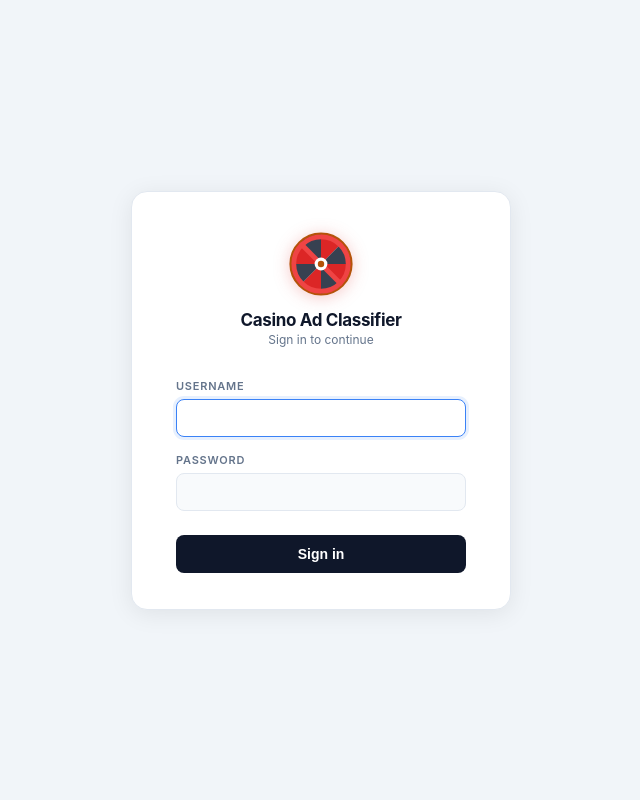
After one commit to MarkoO81/casino-ad-classifier, a Flask app: page /login in a window 1280 px wide. The commit adds this page. Shown: the whole page, without its empty margins (319-959 px from the left). Run offline with Flask 3, Linux system fonts and the light colour scheme.

Commit message:
Add login page with session-based auth (admin/admin hardcoded)
All routes protected by login_required decorator. Login page shows
the roulette wheel logo. Logout link in every page header.

Co-Authored-By: Claude Sonnet 4.6 <noreply@anthropic.com>

```diff
--- a/app.py
+++ b/app.py
@@ -13,7 +13,8 @@ logging.basicConfig(
     force=True,
 )
 
-from flask import Flask, render_template, request, redirect, url_for, flash, jsonify
+from flask import Flask, render_template, request, redirect, url_for, flash, jsonify, session
+from functools import wraps
 from examples.process_ad import process_ad, DEMO_ADS
 from src.classifier import GamblingAdClassifier
 from src.web_scanner import scan_url
@@ -26,6 +27,18 @@ import src.url_check as url_check
 
 app = Flask(__name__)
 app.secret_key = "casino-classifier-dev"
+
+_LOGIN_USER = "admin"
+_LOGIN_PASS = "admin"
+
+
+def login_required(f):
+    @wraps(f)
+    def decorated(*args, **kwargs):
+        if not session.get("logged_in"):
+            return redirect(url_for("login", next=request.path))
+        return f(*args, **kwargs)
+    return decorated
 
 # Start background scheduler on first import
 _settings = cfg.load()
@@ -159,7 +172,26 @@ def _compute_source_stats(results: list) -> dict:
     return stats
 
 
+@app.route("/login", methods=["GET", "POST"])
+def login():
+    error = None
+    if request.method == "POST":
+        if (request.form.get("username") == _LOGIN_USER and
+                request.form.get("password") == _LOGIN_PASS):
+            session["logged_in"] = True
+            return redirect(request.args.get("next") or url_for("index"))
+        error = "Invalid username or password."
+    return render_template("login.html", error=error)
+
+
+@app.route("/logout")
+def logout():
+    session.clear()
+    return redirect(url_for("login"))
+
+
 @app.route("/", methods=["GET", "POST"])
+@login_required
 def index():
     settings = cfg.load()
     apply_settings(settings)
@@ -213,6 +245,7 @@ def index():
 
 
 @app.route("/results")
+@login_required
 def results_page():
     label = request.args.get("label", "").strip()
     source = request.args.get("source", "").strip()
@@ -228,6 +261,7 @@ def results_page():
 
 
 @app.route("/scan", methods=["GET", "POST"])
+@login_required
 def scan():
     settings = cfg.load()
     apply_settings(settings)
@@ -290,6 +324,7 @@ def scan():
 
 
 @app.route("/settings", methods=["GET", "POST"])
+@login_required
 def settings():
     data = cfg.load()
 
@@ -324,6 +359,7 @@ def settings():
 
 
 @app.route("/run-now", methods=["POST"])
+@login_required
 def run_now():
     try:
         scheduler.run_now()
@@ -334,6 +370,7 @@ def run_now():
 
 
 @app.route("/personas/create", methods=["POST"])
+@login_required
 def persona_create():
     name = request.form.get("persona_name", "").strip()
     if name:
@@ -346,6 +383,7 @@ def persona_create():
 
 
 @app.route("/personas/warm", methods=["POST"])
+@login_required
 def persona_warm():
     name = request.form.get("persona_name", "").strip()
     if name:
@@ -358,6 +396,7 @@ def persona_warm():
 
 
 @app.route("/feedback", methods=["POST"])
+@login_required
 def feedback():
     from src.feedback import save as save_feedback
     data = request.get_json(silent=True) or {}
@@ -369,6 +408,7 @@ def feedback():
 
 
 @app.route("/personas/delete", methods=["POST"])
+@login_required
 def persona_delete():
     name = request.form.get("persona_name", "").strip()
     if name:
--- a/templates/index.html
+++ b/templates/index.html
@@ -155,6 +155,7 @@
   <a href="/scan">Web Scan</a>
   <a href="/settings">Settings</a>
   <div class="spacer"></div>
+  <a href="/logout" style="margin-left:auto;">Log out</a>
   {% if settings.scan_interval != 'off' %}
   <div class="status-dot"></div>
   <span class="status-label">Scanning every {{ settings.scan_interval }}</span>
--- /dev/null
+++ b/templates/login.html
@@ -0,0 +1,158 @@
+<!DOCTYPE html>
+<html lang="en">
+<head>
+  <meta charset="UTF-8">
+  <meta name="viewport" content="width=device-width, initial-scale=1">
+  <link rel="icon" href="/static/favicon.svg" type="image/svg+xml">
+  <title>Login — Casino Ad Classifier</title>
+  <style>
+    *, *::before, *::after { box-sizing: border-box; margin: 0; padding: 0; }
+    body {
+      font-family: -apple-system, BlinkMacSystemFont, "Segoe UI", sans-serif;
+      background: #f1f5f9;
+      min-height: 100vh;
+      display: flex;
+      align-items: center;
+      justify-content: center;
+    }
+
+    .login-card {
+      background: #ffffff;
+      border: 1px solid #e2e8f0;
+      border-radius: 16px;
+      padding: 40px 44px 36px;
+      box-shadow: 0 4px 24px rgba(0,0,0,.08);
+      width: 100%;
+      max-width: 380px;
+    }
+
+    .logo-wrap {
+      display: flex;
+      flex-direction: column;
+      align-items: center;
+      gap: 14px;
+      margin-bottom: 32px;
+    }
+
+    .logo-wrap svg {
+      filter: drop-shadow(0 2px 8px rgba(220,38,38,.25));
+    }
+
+    .logo-title {
+      font-size: 17px;
+      font-weight: 700;
+      color: #0f172a;
+      letter-spacing: -.02em;
+      text-align: center;
+    }
+
+    .logo-sub {
+      font-size: 12px;
+      color: #64748b;
+      margin-top: 2px;
+      text-align: center;
+    }
+
+    label {
+      display: block;
+      font-size: 11px;
+      font-weight: 600;
+      text-transform: uppercase;
+      letter-spacing: .07em;
+      color: #64748b;
+      margin-bottom: 6px;
+    }
+
+    .field { margin-bottom: 16px; }
+
+    input[type="text"],
+    input[type="password"] {
+      width: 100%;
+      padding: 10px 14px;
+      border: 1px solid #e2e8f0;
+      border-radius: 8px;
+      font-size: 14px;
+      color: #0f172a;
+      background: #f8fafc;
+      outline: none;
+      transition: border-color .15s, box-shadow .15s;
+    }
+    input[type="text"]:focus,
+    input[type="password"]:focus {
+      border-color: #3b82f6;
+      box-shadow: 0 0 0 3px rgba(59,130,246,.12);
+      background: #fff;
+    }
+
+    .btn-login {
+      width: 100%;
+      padding: 11px;
+      background: #0f172a;
+      color: #fff;
+      font-size: 14px;
+      font-weight: 600;
+      border: none;
+      border-radius: 8px;
+      cursor: pointer;
+      margin-top: 8px;
+      transition: background .15s;
+    }
+    .btn-login:hover { background: #1e293b; }
+
+    .error-msg {
+      background: #fef2f2;
+      border: 1px solid #fecaca;
+      border-radius: 8px;
+      color: #dc2626;
+      font-size: 13px;
+      padding: 10px 14px;
+      margin-bottom: 18px;
+      text-align: center;
+    }
+  </style>
+</head>
+<body>
+
+<div class="login-card">
+  <div class="logo-wrap">
+    <svg width="64" height="64" viewBox="0 0 40 40" fill="none">
+      <path d="M20 20 L20 1 A19 19 0 0 1 33.4 6.6 Z" fill="#dc2626"/>
+      <path d="M20 20 L33.4 6.6 A19 19 0 0 1 39 20 Z" fill="#374151"/>
+      <path d="M20 20 L39 20 A19 19 0 0 1 33.4 33.4 Z" fill="#dc2626"/>
+      <path d="M20 20 L33.4 33.4 A19 19 0 0 1 20 39 Z" fill="#374151"/>
+      <path d="M20 20 L20 39 A19 19 0 0 1 6.6 33.4 Z" fill="#dc2626"/>
+      <path d="M20 20 L6.6 33.4 A19 19 0 0 1 1 20 Z" fill="#374151"/>
+      <path d="M20 20 L1 20 A19 19 0 0 1 6.6 6.6 Z" fill="#dc2626"/>
+      <path d="M20 20 L6.6 6.6 A19 19 0 0 1 20 1 Z" fill="#374151"/>
+      <circle cx="20" cy="20" r="19" fill="none" stroke="#b45309" stroke-width="1.5"/>
+      <circle cx="20" cy="20" r="17" stroke="#ef4444" stroke-width="3"/>
+      <line x1="8" y1="8" x2="32" y2="32" stroke="#ef4444" stroke-width="3" stroke-linecap="round"/>
+      <circle cx="20" cy="20" r="4" fill="#fff"/>
+      <circle cx="20" cy="20" r="2" fill="#b45309"/>
+    </svg>
+    <div>
+      <div class="logo-title">Casino Ad Classifier</div>
+      <div class="logo-sub">Sign in to continue</div>
+    </div>
+  </div>
+
+  {% if error %}
+  <div class="error-msg">{{ error }}</div>
+  {% endif %}
+
+  <form method="POST">
+    <div class="field">
+      <label for="username">Username</label>
+      <input id="username" type="text" name="username" autocomplete="username"
+             value="{{ request.form.get('username', '') }}" autofocus>
+    </div>
+    <div class="field">
+      <label for="password">Password</label>
+      <input id="password" type="password" name="password" autocomplete="current-password">
+    </div>
+    <button type="submit" class="btn-login">Sign in</button>
+  </form>
+</div>
+
+</body>
+</html>
--- a/templates/results.html
+++ b/templates/results.html
@@ -138,6 +138,7 @@
   <a href="/">Dashboard</a>
   <a href="/scan">Web Scan</a>
   <a href="/settings">Settings</a>
+  <a href="/logout" style="margin-left:auto;">Log out</a>
 </header>
 
 <div class="container">
--- a/templates/scan.html
+++ b/templates/scan.html
@@ -149,6 +149,7 @@
   <a href="/">Dashboard</a>
   <a href="/scan" class="active">Web Scan</a>
   <a href="/settings">Settings</a>
+  <a href="/logout" style="margin-left:auto;">Log out</a>
 </header>
 
 <div class="container">
--- a/templates/settings.html
+++ b/templates/settings.html
@@ -174,6 +174,7 @@
   <a href="/">Dashboard</a>
   <a href="/scan">Web Scan</a>
   <a href="/settings" class="active">Settings</a>
+  <a href="/logout" style="margin-left:auto;">Log out</a>
 </header>
 
 <div class="container">
```
